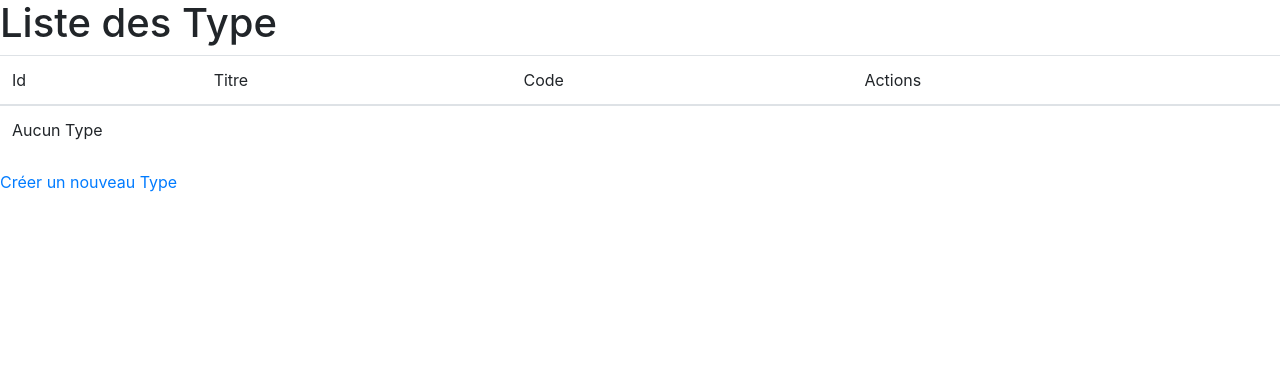
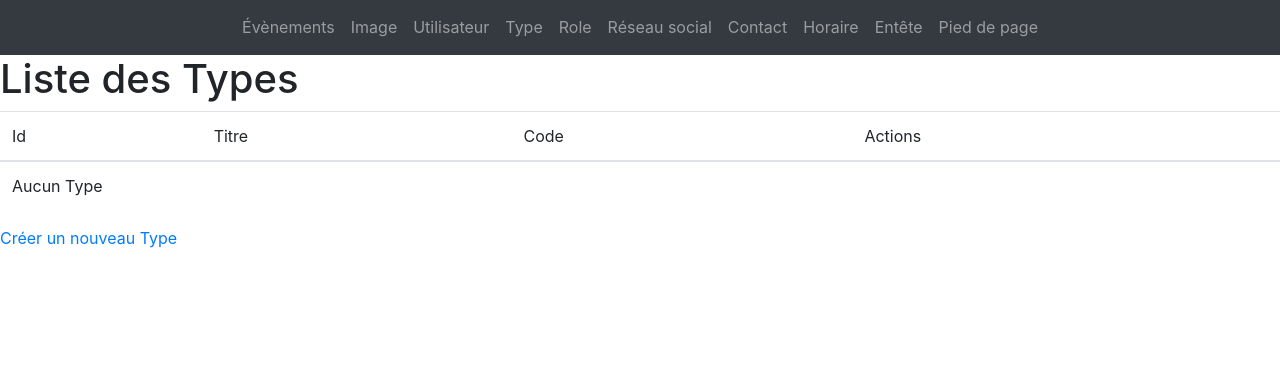
Before and after one commit to florianmathieudev/GRBA, a Symfony app: template GRBA/templates/back/type/index.html.twig in a window 1280 px wide. Shown: the part 426-800 px from the top of the page. Run offline with Twig, Linux system fonts and the light colour scheme; the template is opened without the code that fills it, so the values that code supplies are empty; some libraries are stand-ins or nearby versions.

Commit message:
admin navbar OK

```diff
--- /dev/null
+++ b/GRBA/templates/_nav.html.twig
@@ -0,0 +1,41 @@
+{% block body %}
+<nav class="navbar navbar-expand-lg navbar navbar-dark bg-dark">
+    <button class="navbar-toggler" type="button" data-toggle="collapse" data-target="#navbarNavDropdown" aria-controls="navbarNavDropdown" aria-expanded="false" aria-label="Toggle navigation">
+    <span class="navbar-toggler-icon"></span>
+    </button>
+    <div class="collapse navbar-collapse justify-content-center" id="navbarNavDropdown">
+    <ul class="navbar-nav">
+        <li class="nav-item">
+        <a class="nav-link" href="{{ path('event_index') }}">Évènements</a>
+        </li>
+        <li class="nav-item">
+        <a class="nav-link" href="{{ path('picture_index') }}">Image</a>
+        </li>
+        <li class="nav-item">
+        <a class="nav-link" href="{{ path('user_index') }}">Utilisateur</a>
+        </li>
+        <li class="nav-item">
+        <a class="nav-link" href="{{ path('type_index') }}">Type</a>
+        </li>
+        <li class="nav-item">
+        <a class="nav-link" href="{{ path('role_index') }}">Role</a>
+        </li>
+        <li class="nav-item">
+        <a class="nav-link" href="{{ path('network_index') }}">Réseau social</a>
+        </li>
+        <li class="nav-item">
+        <a class="nav-link" href="{{ path('contact_index') }}">Contact</a>
+        </li>
+        <li class="nav-item">
+        <a class="nav-link" href="{{ path('horaire_index') }}">Horaire</a>
+        </li>
+        <li class="nav-item">
+        <a class="nav-link" href="{{ path('header_index') }}">Entête</a>
+        </li>
+        <li class="nav-item">
+        <a class="nav-link" href="{{ path('footer_index') }}">Pied de page</a>
+        </li>
+    </ul>
+    </div>
+</nav>
+{% endblock %}
--- a/GRBA/templates/back/picture/index.html.twig
+++ b/GRBA/templates/back/picture/index.html.twig
@@ -3,7 +3,7 @@
 {% block title %}Liste des Images{% endblock %}
 
 {% block body %}
-    <h1>Picture index</h1>
+    <h1>Liste des Images</h1>
 
     <table class="table">
         <thead>
--- a/GRBA/templates/back/type/index.html.twig
+++ b/GRBA/templates/back/type/index.html.twig
@@ -1,9 +1,9 @@
 {% extends 'base.html.twig' %}
 
-{% block title %}Liste des Type{% endblock %}
+{% block title %}Liste des Typse{% endblock %}
 
 {% block body %}
-    <h1>Liste des Type</h1>
+    <h1>Liste des Types</h1>
 
     <table class="table">
         <thead>
--- a/GRBA/templates/base.html.twig
+++ b/GRBA/templates/base.html.twig
@@ -34,6 +34,7 @@
                 </div>
             </div>
         </header>
+        {% include "_nav.html.twig" %}
         {% block body %}
         {% endblock %}
         {% block javascripts %}
```
Also changed, not shown: GRBA/templates/back/index.html.twig (+6 -8 lines).
